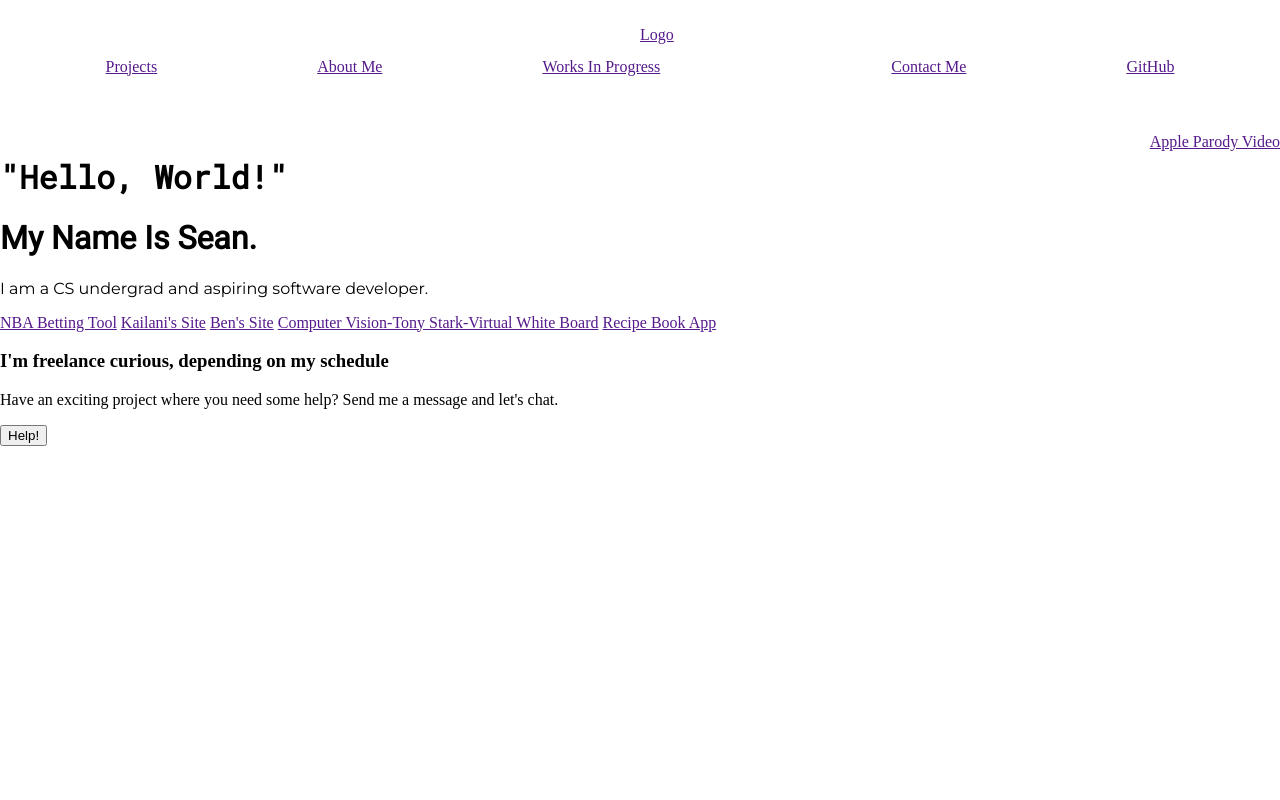
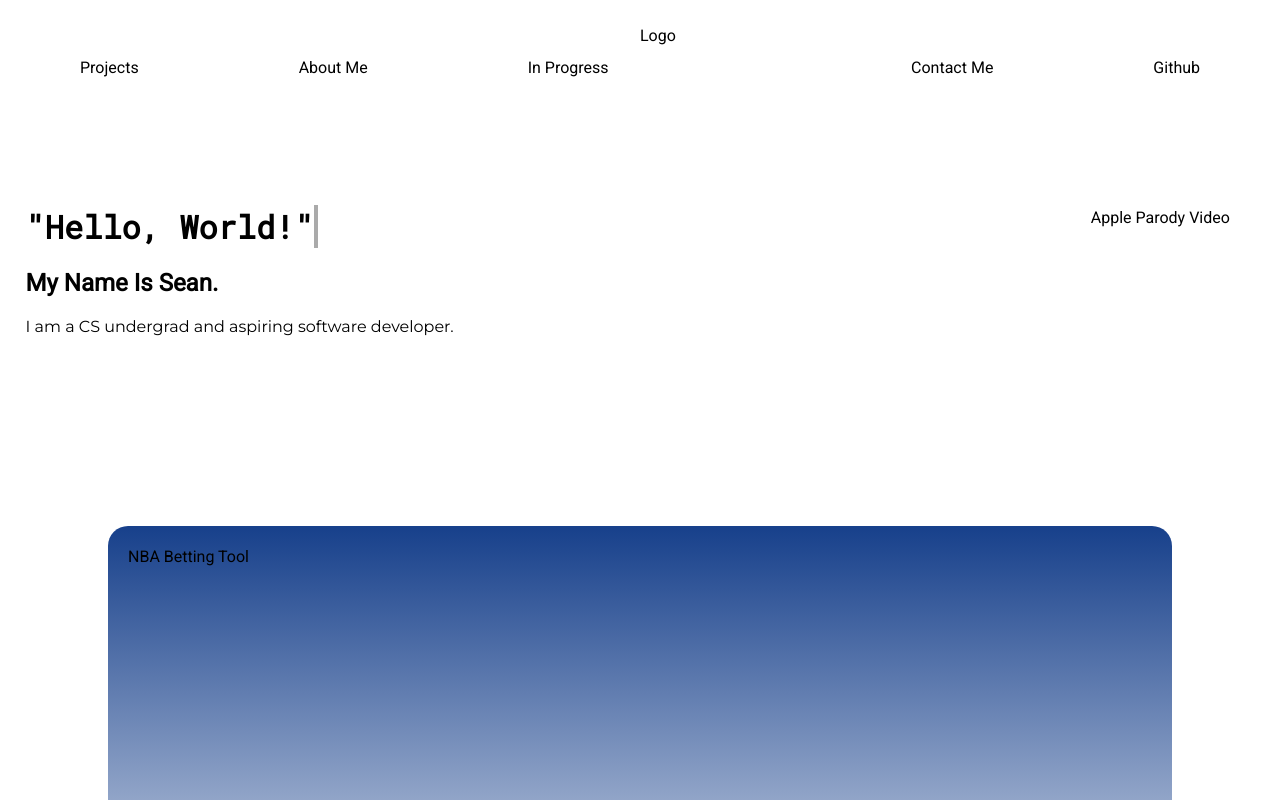
Before and after one commit to sean1773/personal-site, a plain HTML site: page index.html in a window 1280 px wide. Shown: the top 800 px of the page. Drawn offline with Linux system fonts and the light colour scheme.

Commit message:
updated bones and added typewriter effect

```diff
--- a/index.css
+++ b/index.css
@@ -2,17 +2,33 @@ html,
 body {
     margin: 0%;
     padding: 0%;
+    margin-top: 30px;
+    font-family: Roboto, Montserrat;
 }
 
 
 /* Navigation Bar */
 
+a {
+    color: #000000;
+    text-decoration: none;
+}
+
 .nav-container {
+    overflow: hidden;
     display: flex;
     flex-direction: row;
     flex-wrap: nowrap;
     justify-content: space-between;
-    padding: 2% 2% 2% 2%;
+    position: fixed;
+    top: 0;
+    width: 100%;
+    background-color: #ffffff;
+    padding-top: 2%;
+}
+
+.nav-button-container {
+    margin: 2em 5em 2em 5em;
 }
 
 .left-nav {
@@ -32,8 +48,12 @@ body {
 }
 
 .nav-button {
-    padding: 2em 5em 2em 5em;
     white-space: nowrap;
+}
+
+.nav-button:hover {
+    text-decoration: underline;
+    text-decoration-color: ;
 }
 
 
@@ -44,16 +64,130 @@ body {
     flex-direction: row;
     flex-wrap: wrap;
     justify-content: space-between;
+    padding: 2% 2% 2% 2%;
+    margin-top: 10%;
 }
 
 .hello-world-carousel {
     font-family: Roboto Mono;
 }
 
-.intro-message h1 {
+.intro-message h2 {
     font-family: Roboto;
 }
 
 .intro-message p {
     font-family: Montserrat;
 }
+
+.splash-box-container {
+    padding: 2% 2% 2% 2%;
+}
+
+
+/* Typewriter Effect*/
+
+h1 {
+    position: relative;
+    font-family: Roboto Mono, monospace;
+    position: relative;
+    width: max-content;
+}
+
+h1::before,
+h1::after {
+    content: "";
+    position: absolute;
+    top: 0;
+    right: 0;
+    bottom: 0;
+    left: 0;
+}
+
+h1::before {
+    background: #FFFFFF;
+    animation: typewriter 2s steps(15) 1s forwards;
+}
+
+h1::after {
+    width: 0.125em;
+    background: black;
+    animation: typewriter 2s steps(15) 1s forwards, blink 650ms steps(15) infinite;
+}
+
+@keyframes typewriter {
+    to {
+        left: 100%;
+    }
+}
+
+@keyframes blink {
+    to {
+        background: transparent;
+    }
+}
+
+
+/* Project Tiles */
+
+.project-tiles-container {
+    display: flex;
+    justify-content: center;
+    flex-direction: column;
+    padding: 5% 5% 5% 5%;
+    align-items: center;
+    margin: 5%;
+}
+
+.single-project-tile {
+    padding: 2% 2% 2% 2%;
+    margin: 2% 2% 2% 2%;
+    width: 100%;
+    height: 1000px;
+    border-radius: 20px;
+}
+
+.single-project-tile :hover {
+    transform: translate3d(0, -5px, 0);
+    box-shadow: 0 52px 74px rgba(0, 0, 0, .12);
+}
+
+.bet-tool {
+    background: linear-gradient(#17408b, #FFFFFF, #c9082a);
+}
+
+.kay-site {
+    background: linear-gradient(#94B3FD, #94DAFF, #99FEFF);
+}
+
+.ben-site {
+    background: linear-gradient(#FEF9EF, #FF865E, #FEE440);
+}
+
+.jar-vis {
+    background: linear-gradient(#50757c, #161E54, #FF5151);
+}
+
+.recipe-book {
+    background: linear-gradient(#D1E8E4, #C37B89, #BCCC9A);
+}
+
+
+/* Footer */
+
+.footer-container {
+    display: flex;
+    justify-content: center;
+    flex-direction: column;
+    padding: 2% 2% 2% 2%;
+}
+
+.footer-title {
+    display: flex;
+    justify-content: center;
+}
+
+.footer-text {
+    display: flex;
+    justify-content: center;
+}
--- a/index.html
+++ b/index.html
@@ -16,16 +16,26 @@
     <!--Navigation Bar-->
     <nav class="nav-container">
         <div class="left-nav">
-            <a class="nav-button" href="">Projects</a>
-            <a class="nav-button" href="">About Me</a>
-            <a class="nav-button" href="">Works In Progress</a>
+            <a class="nav-button-container" href="">
+                <span class="nav-button">Projects</span>
+            </a>
+            <a class="nav-button-container" href="">
+                <span class="nav-button">About Me</span>
+            </a>
+            <a class="nav-button-container" href="">
+                <span class="nav-button">In Progress</span>
+            </a>
         </div>
         <div class="middle-nav">
             <a class="logo" href="">Logo</a>
         </div>
         <div class="right-nav">
-            <a class="nav-button" href="">Contact Me</a>
-            <a class="nav-button" href="">GitHub</a>
+            <a class="nav-button-container" href="">
+                <span class="nav-button">Contact Me</span>
+            </a>
+            <a class="nav-button-container" href="">
+                <span class="nav-button">Github</span>
+            </a>
         </div>
     </nav>
 
@@ -33,11 +43,9 @@
 
     <div class="hero-box">
         <div class="left-hero-box">
-            <div class="hello-world-carousel">
-                <h1>"Hello, World!"</h1>
-            </div>
+            <h1>"Hello, World!"</h1>
             <div class="intro-message">
-                <h1>My Name Is Sean.</h1>
+                <h2>My Name Is Sean.</h2>
                 <p>I am a CS undergrad and aspiring software developer.</p>
             </div>
         </div>
@@ -48,11 +56,11 @@
 
     <!--Project Tiles-->
     <div class="project-tiles-container">
-        <a class="single-project-tile" href="">NBA Betting Tool</a>
-        <a class="single-project-tile" href="">Kailani's Site</a>
-        <a class="single-project-tile" href="">Ben's Site</a>
-        <a class="single-project-tile" href="">Computer Vision-Tony Stark-Virtual White Board</a>
-        <a class="single-project-tile" href="">Recipe Book App</a>
+        <a class="single-project-tile bet-tool" href="">NBA Betting Tool</a>
+        <a class="single-project-tile kay-site" href="">Kailani's Site</a>
+        <a class="single-project-tile ben-site" href="">Ben's Site</a>
+        <a class="single-project-tile jar-vis" href="">Computer Vision-Tony Stark-Virtual White Board</a>
+        <a class="single-project-tile recipe-book" href="">Recipe Book App</a>
     </div>
 
     <!--Footer-->
```
